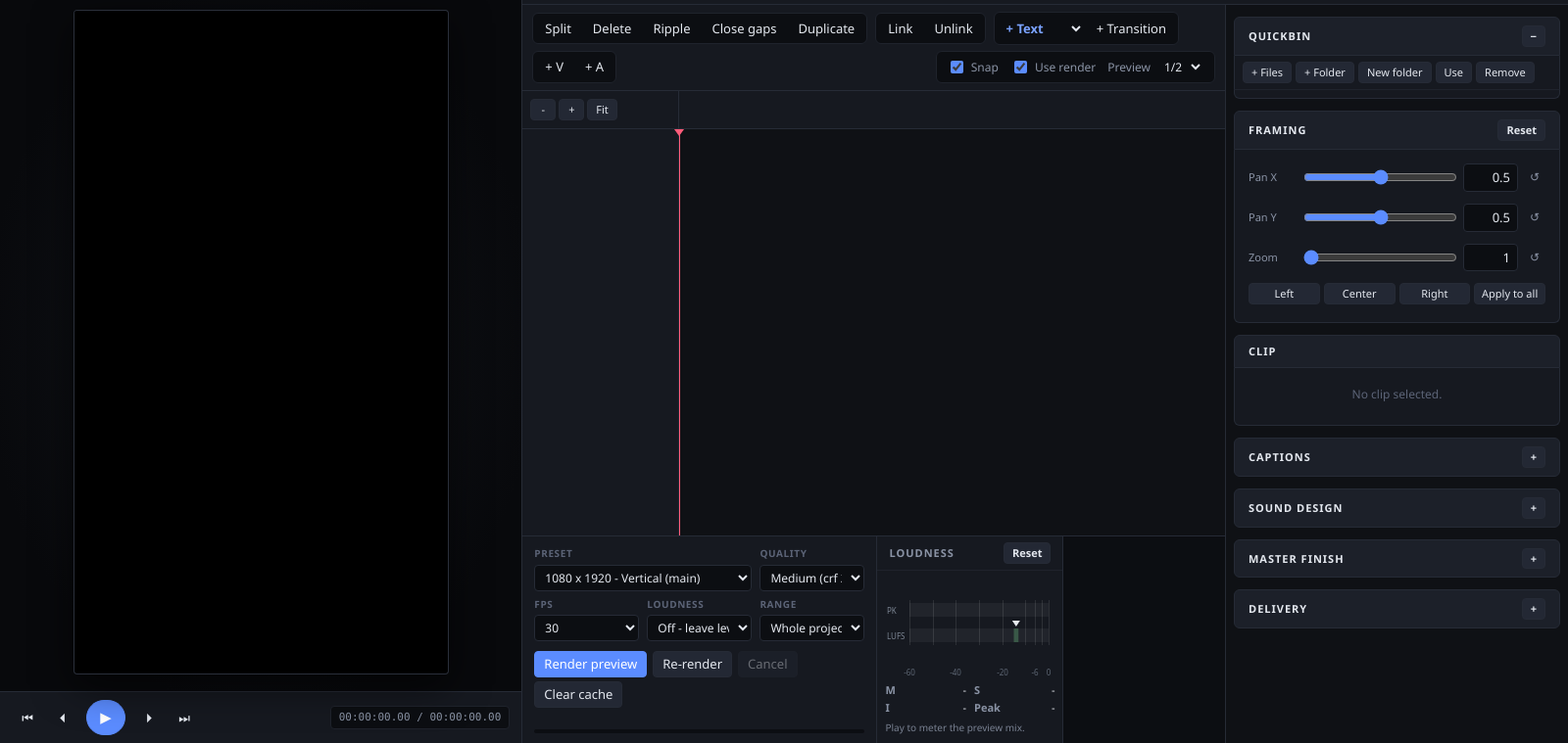
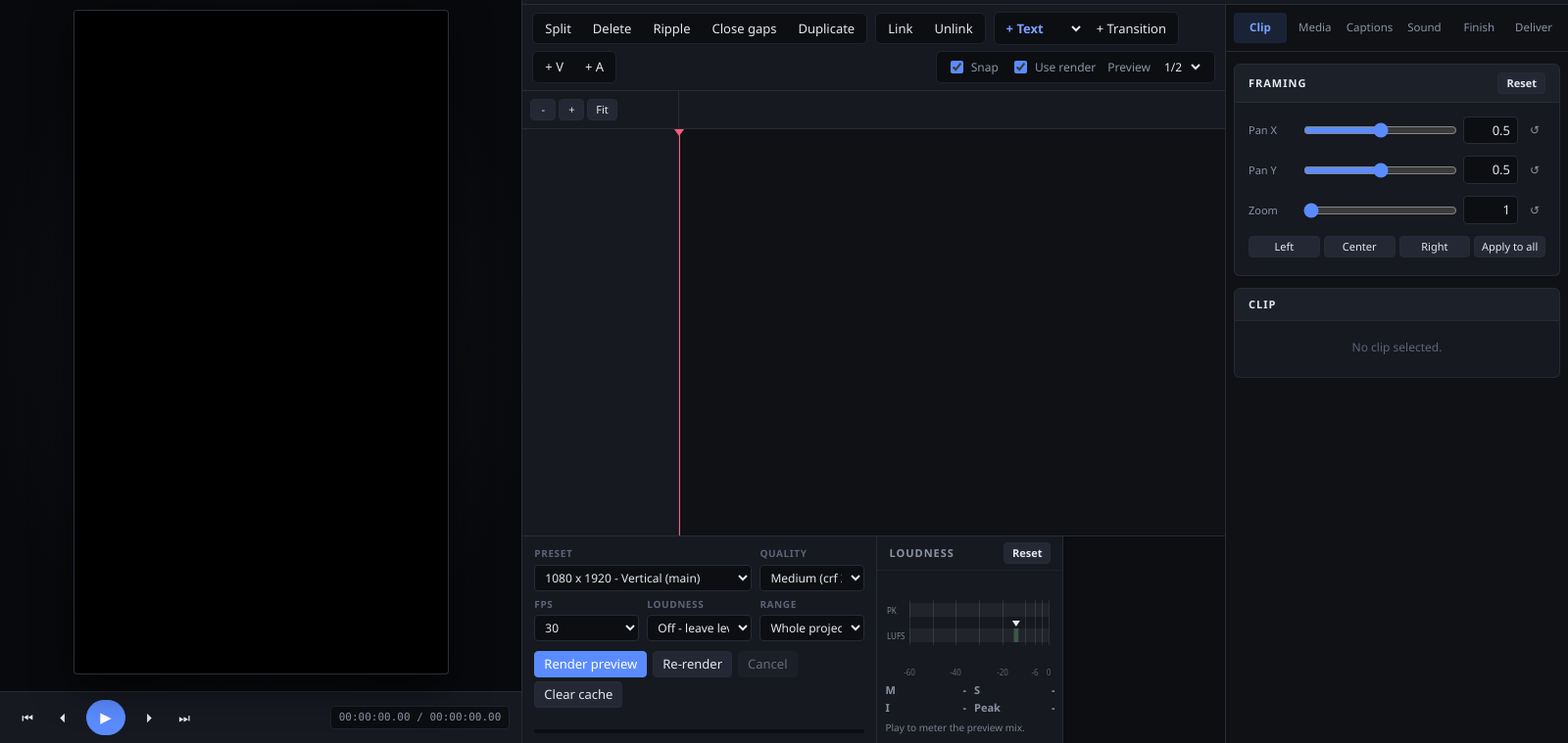
Before and after one commit to BlaseDoesIt/ShortCut, an Electron app: page src/renderer/index.html in a window 1600 px wide. Shown: the part 41-800 px from the top of the page at 98% size. Drawn offline with Linux system fonts and the light colour scheme; no server answers.

Commit message:
Inspector tabs instead of one long scroll; caption guides off by default
The right column now shows one group at a time (Clip, Media, Captions, Sound,
Finish, Deliver) and follows app.js to a panel's tab whenever it opens one.

```diff
--- a/src/renderer/index.html
+++ b/src/renderer/index.html
@@ -214,7 +214,7 @@
       </div>
       <div id="quickBin"></div>
 
-      <div class="panel-head"><span class="title">Framing</span>
+      <div class="panel-head" id="framingHead"><span class="title">Framing</span>
         <!-- Which format these sliders are writing to. Hidden on the master, because
              that is the answer every project has unless the format picker is open. -->
         <span id="framingWhich" class="tc-meta" hidden></span>
@@ -244,7 +244,7 @@
         </div>
       </div>
 
-      <div class="panel-head"><span class="title">Clip</span></div>
+      <div class="panel-head" id="clipHead"><span class="title">Clip</span></div>
       <div id="inspector" class="pad">
         <div class="empty">No clip selected.</div>
       </div>
@@ -370,5 +370,7 @@
   <script src="presetlist.js"></script>
   <script src="app.js"></script>
   <script src="agent.js"></script>
+  <script src="inspectortabs.js"></script>
+
 </body>
 </html>
--- /dev/null
+++ b/src/renderer/inspectortabs.js
@@ -0,0 +1,94 @@
+/* Inspector tabs: the right column shows ONE group of panels at a time, picked from a tab
+   strip at its top, instead of one long stack to scroll through.
+
+   Purely a view layer over the existing panels. Nothing here owns state or changes which
+   panels app.js thinks are open: a group is hidden with a class, never the `hidden`
+   attribute app.js toggles. And whenever app.js opens a panel itself (a shortcut, selecting
+   a text card or a transition, a smoke suite clicking a collapse button), the strip follows
+   it to that panel's tab, so nothing can open out of sight. */
+(function () {
+  const col = document.getElementById('inspectorCol');
+  if (!col) return;
+
+  const TABS = [
+    { id: 'clip',     label: 'Clip',     heads: ['#framingHead', '#clipHead', '#transPanelHead', '#textPanelHead'] },
+    { id: 'media',    label: 'Media',    heads: ['#binHead'], open: ['#btnBinCollapse', '#quickBin'] },
+    { id: 'captions', label: 'Captions', heads: ['#capPanelHead'], open: ['#btnCapCollapse', '#capPanel'] },
+    { id: 'sound',    label: 'Sound',    heads: ['#sfxPanelHead'], open: ['#btnSfxCollapse', '#sfxPanel'] },
+    { id: 'finish',   label: 'Finish',   heads: ['#masterPanelHead'], open: ['#btnMasterCollapse', '#masterPanel'] },
+    { id: 'deliver',  label: 'Deliver',  heads: ['#delPanelHead'], open: ['#btnDelCollapse', '#delPanel'] },
+  ];
+
+  // Tag every child of the column with its tab: a head claims itself and every following
+  // sibling up to the next panel head.
+  const headTab = new Map();
+  for (const t of TABS) for (const sel of t.heads) {
+    const el = col.querySelector(sel);
+    if (el) headTab.set(el, t.id);
+  }
+  let cur = null;
+  for (const el of Array.from(col.children)) {
+    if (el.id === 'inspectorResize') continue;
+    if (el.classList.contains('panel-head')) cur = headTab.get(el) || cur;
+    if (cur) el.dataset.itab = cur;
+  }
+
+  const strip = document.createElement('nav');
+  strip.id = 'inspectorTabs';
+  for (const t of TABS) {
+    const b = document.createElement('button');
+    b.type = 'button';
+    b.dataset.tab = t.id;
+    b.textContent = t.label;
+    b.addEventListener('click', () => show(t.id, true));
+    strip.appendChild(b);
+  }
+  col.insertBefore(strip, col.querySelector('#inspectorResize').nextSibling);
+
+  function show(id, fromUser) {
+    col.dataset.tab = id;
+    for (const b of strip.children) b.classList.toggle('on', b.dataset.tab === id);
+    const t = TABS.find(x => x.id === id);
+    // A collapsible panel's tab exists to show that panel, so opening the tab opens it.
+    if (fromUser && t.open) {
+      const [btn, body] = t.open.map(s => document.querySelector(s));
+      if (btn && body && body.hidden) btn.click();
+    }
+    col.scrollTop = 0;
+    try { localStorage.setItem('scut.inspectorTab', id); } catch (e) {}
+  }
+
+  let saved = 'clip';
+  try { saved = localStorage.getItem('scut.inspectorTab') || 'clip'; } catch (e) {}
+  show(TABS.some(t => t.id === saved) ? saved : 'clip', false);
+
+  // Follow app.js: when a panel (or a head) in another tab is un-hidden, go to that tab.
+  const mo = new MutationObserver(recs => {
+    for (const r of recs) {
+      const el = r.target;
+      if (el.parentElement !== col || el.hidden || !el.dataset.itab) continue;
+      if (el.dataset.itab !== col.dataset.tab) show(el.dataset.itab, false);
+    }
+  });
+  setTimeout(() => {
+    for (const el of col.children) mo.observe(el, { attributes: true, attributeFilter: ['hidden'] });
+  }, 500);
+
+  // The toggles are global function declarations, so app.js's own calls go through these
+  // wrappers too. Switching BEFORE the panel opens keeps it measurable the moment it is
+  // shown - the observer above only catches up after the current task.
+  for (const [fn, tab] of [['toggleBin', 'media'], ['toggleCaptions', 'captions'], ['toggleSfx', 'sound'],
+                           ['toggleMaster', 'finish'], ['toggleDelivery', 'deliver']]) {
+    const orig = window[fn];
+    if (typeof orig !== 'function') continue;
+    window[fn] = function (show) {
+      const r = orig.apply(this, arguments);
+      const body = document.querySelector(TABS.find(t => t.id === tab).open[1]);
+      if (body && !body.hidden && col.dataset.tab !== tab) show_(tab);
+      return r;
+    };
+  }
+  function show_(id) { show(id, false); }
+
+  window.InspectorTabs = { show: id => show(id, true), tabs: TABS.map(t => t.id) };
+})();
--- a/src/renderer/presetlist.js
+++ b/src/renderer/presetlist.js
@@ -105,7 +105,7 @@
     roleHold: 1.6,
     roleExit: F(4),
     // CAP_guides
-    guidesOn: true,
+    guidesOn: false,
     guideTop: 0.12,
     guideBottom: 0.20,
     guideRail: 0.18,
--- a/src/renderer/styles.css
+++ b/src/renderer/styles.css
@@ -863,3 +863,31 @@
 .tc-preset-head { margin-bottom: 8px; }
 .tc-preset-sel, .tc-preset-save { margin-bottom: 8px; }
 .tc-preset-acts { gap: 6px; }
+
+/* ============================================================ inspector tabs */
+#inspectorTabs {
+  position: sticky; top: 0; z-index: 5; display: grid; grid-template-columns: repeat(6, 1fr);
+  gap: 2px; margin: 0 -8px; padding: 8px 8px; background: var(--bg);
+  border-bottom: 1px solid var(--line);
+}
+#inspectorTabs button {
+  padding: 6px 2px; font-size: 11.5px; background: transparent; border-color: transparent;
+  color: var(--dim); border-radius: var(--radius-sm); white-space: nowrap;
+}
+#inspectorTabs button:hover:not(:disabled) { background: var(--panel2); color: var(--text); border-color: transparent; }
+#inspectorTabs button.on { background: var(--accent-soft); color: var(--accent-hi); font-weight: 600; }
+#inspectorCol[data-tab] > [data-itab] { display: none !important; }
+#inspectorCol[data-tab="clip"]     > [data-itab="clip"]:not([hidden]),
+#inspectorCol[data-tab="media"]    > [data-itab="media"]:not([hidden]),
+#inspectorCol[data-tab="captions"] > [data-itab="captions"]:not([hidden]),
+#inspectorCol[data-tab="sound"]    > [data-itab="sound"]:not([hidden]),
+#inspectorCol[data-tab="finish"]   > [data-itab="finish"]:not([hidden]),
+#inspectorCol[data-tab="deliver"]  > [data-itab="deliver"]:not([hidden]) { display: revert !important; }
+#inspectorCol[data-tab="clip"] > .panel-head[data-itab="clip"]:not([hidden]),
+#inspectorCol[data-tab="media"] > .panel-head[data-itab="media"]:not([hidden]),
+#inspectorCol[data-tab="captions"] > .panel-head[data-itab="captions"]:not([hidden]),
+#inspectorCol[data-tab="sound"] > .panel-head[data-itab="sound"]:not([hidden]),
+#inspectorCol[data-tab="finish"] > .panel-head[data-itab="finish"]:not([hidden]),
+#inspectorCol[data-tab="deliver"] > .panel-head[data-itab="deliver"]:not([hidden]) { display: flex !important; }
+#inspectorCol > #binBar:not([hidden]) { display: flex; }
+#inspectorCol[data-tab="media"] #quickBin { max-height: none; }
```
